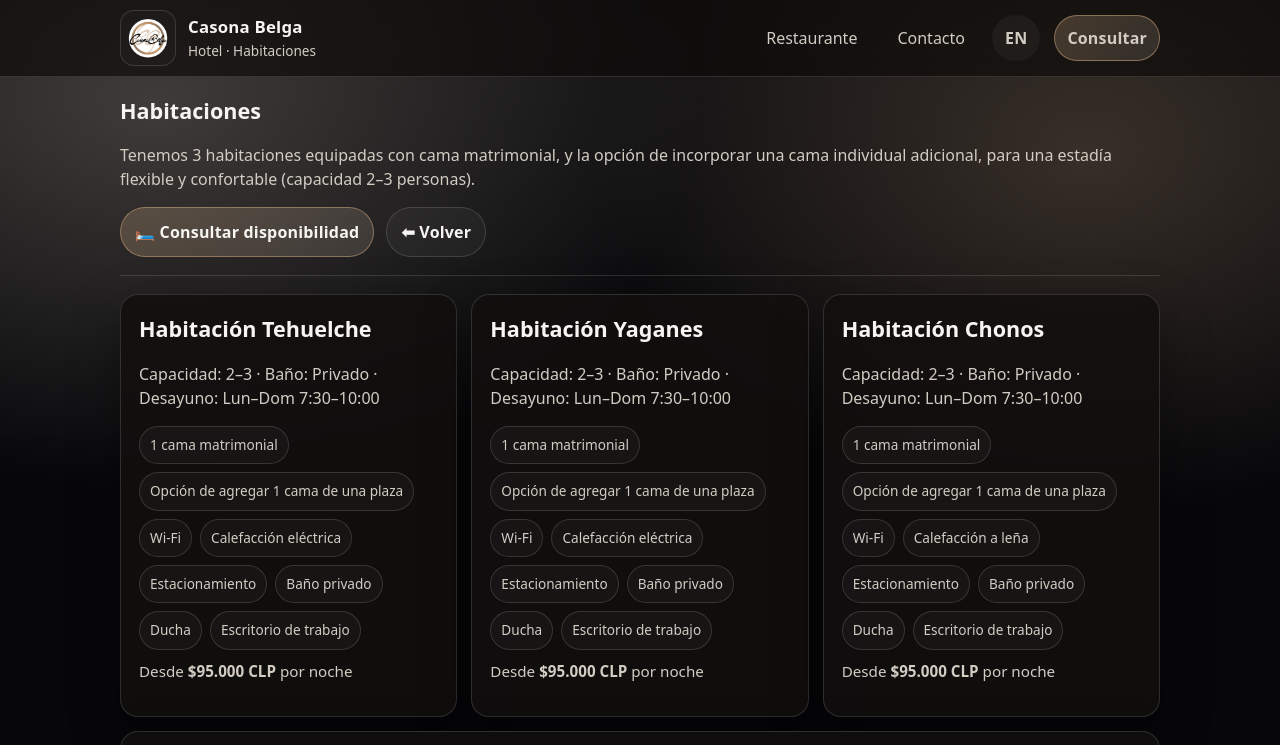
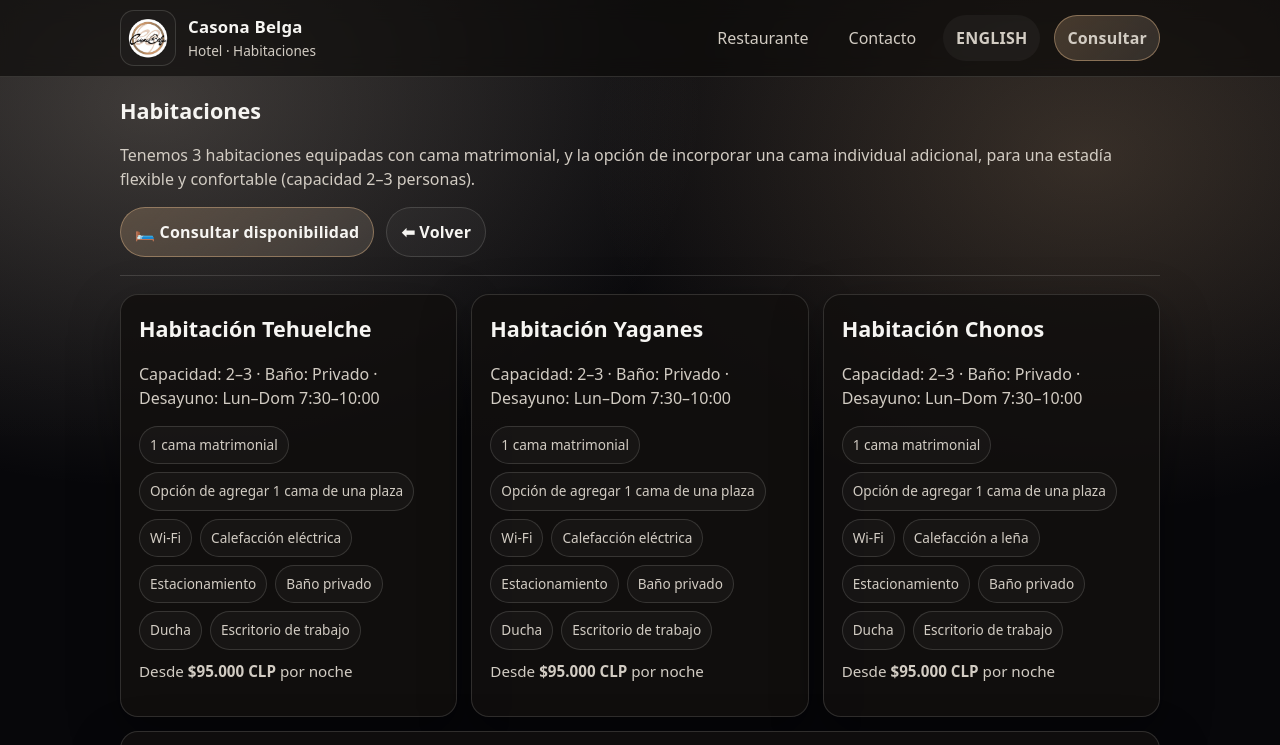
Before and after one commit to Thomas-Buddemberg/casona-belga, a plain HTML site: page habitaciones.html in a window 1280 px wide. Shown: the top 745 px of the page. Drawn offline with Linux system fonts and the light colour scheme.

Commit message:
add english

```diff
--- a/habitaciones.html
+++ b/habitaciones.html
@@ -32,11 +32,7 @@
         <a href="carta.html">Restaurante</a>
         <a href="contacto.html">Contacto</a>
 
-        <!-- Idioma (abre traducción al inglés) -->
-        <a class="btn" href="https://translate.google.com/translate?sl=es&tl=en&u=https://www.casonabelga.cl/habitaciones.html"
-           target="_blank" rel="noopener">
-          EN
-        </a>
+        <a class="btn" href="/en/rooms.html">ENGLISH</a>
 
         <a class="btn primary" href="https://wa.me/message/TSCZUHZY7LTVJ1" target="_blank" rel="noopener">Consultar</a>
       </nav>
```
